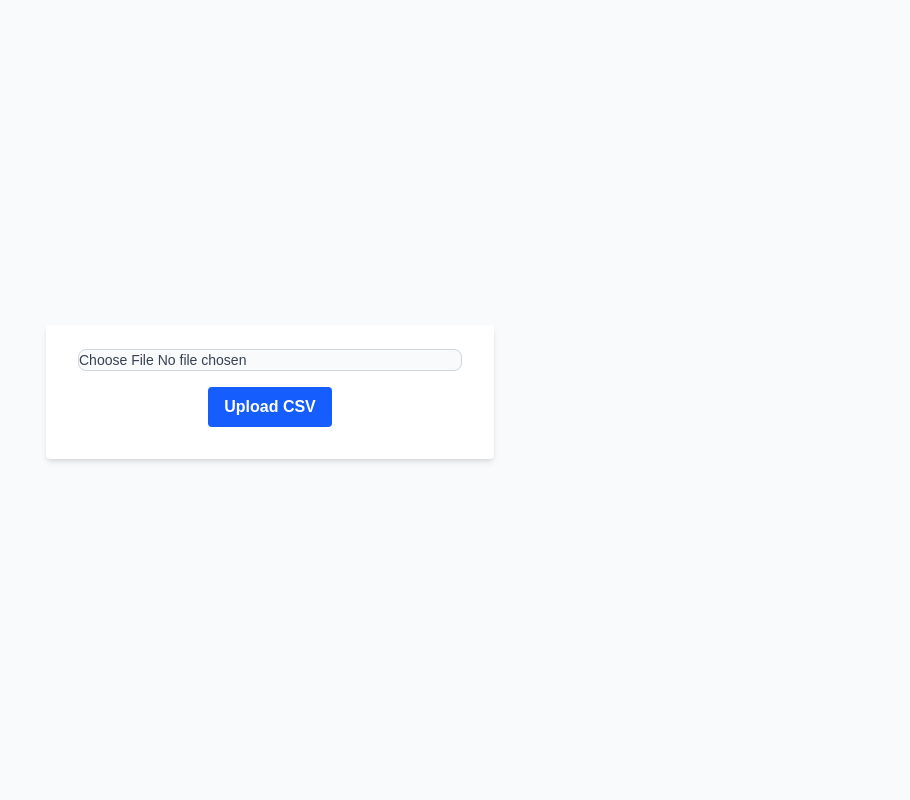
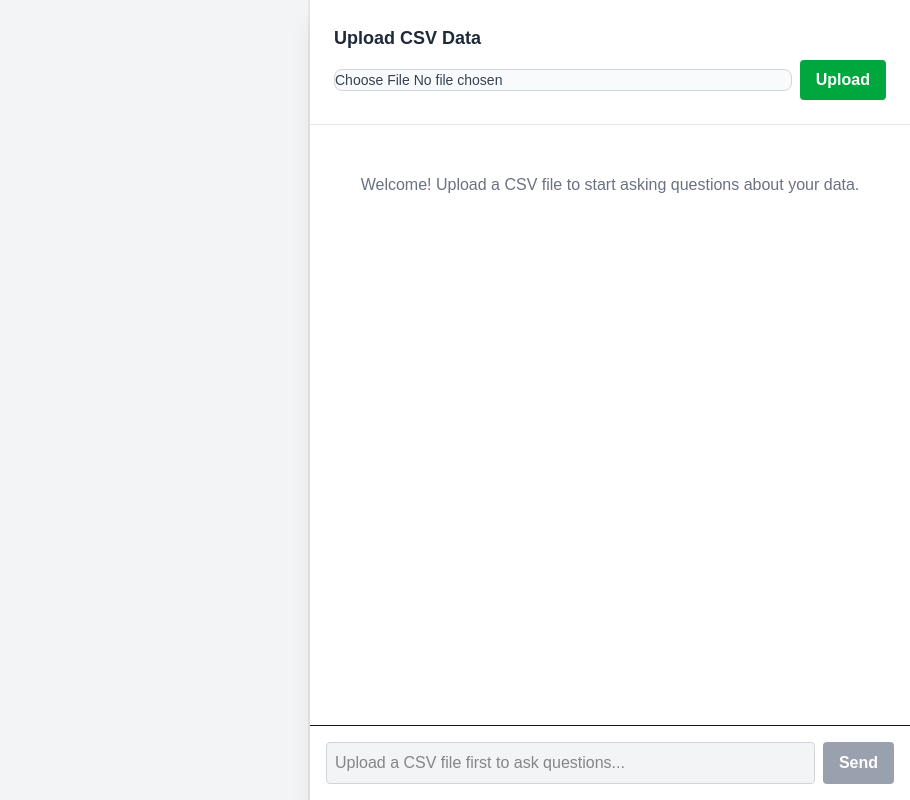
Before and after one commit to sere-nity/KGVisualiser, a Next.js app in the folder frontend/: page / in a window 1280 px wide. Shown: the whole page, without its empty margins (370-1280 px from the left). Built offline with nearby package versions, Linux system fonts and the light colour scheme.

Commit message:
feat: add chatbot

```diff
--- a/frontend/app/page.tsx
+++ b/frontend/app/page.tsx
@@ -1,17 +1,28 @@
 "use client";
 import { useRef, useState } from "react";
+import dynamic from "next/dynamic";
+
+const Plot = dynamic(() => import("react-plotly.js"), { ssr: false });
 
 export default function Home() {
   const fileInputRef = useRef<HTMLInputElement>(null);
   const [message, setMessage] = useState("");
+  const [uploadId, setUploadId] = useState<number | null>(null);
+  const [question, setQuestion] = useState("");
+  const [answer, setAnswer] = useState("");
+  const [loading, setLoading] = useState(false);
+  const [chatLoading, setChatLoading] = useState(false);
+  const [chatHistory, setChatHistory] = useState<Array<{question: string, answer: string}>>([]);
 
   const handleSubmit = async (e: React.FormEvent) => {
     e.preventDefault();
     if (!fileInputRef.current?.files?.[0]) return;
 
+    setLoading(true);
     const formData = new FormData();
     formData.append("file", fileInputRef.current.files[0]);
 
+    try {
       const res = await fetch("http://localhost:8000/upload-csv", {
         method: "POST",
         body: formData,
@@ -19,28 +30,132 @@ export default function Home() {
 
       const data = await res.json();
       setMessage(data.message || "Upload complete");
+      setUploadId(data.upload_id);
+    } catch (error) {
+      setMessage("Upload failed. Please try again.");
+    } finally {
+      setLoading(false);
+    }
+  };
+
+  const handleChat = async () => {
+    if (!question.trim()) return;
+
+    setChatLoading(true);
+    try {
+      const res = await fetch("http://localhost:8000/chat", {
+        method: "POST",
+        headers: { "Content-Type": "application/json" },
+        body: JSON.stringify({ question, upload_id: uploadId }),
+      });
+
+      const data = await res.json();
+      const newAnswer = data.answer;
+      setAnswer(newAnswer);
+      setChatHistory(prev => [...prev, { question, answer: newAnswer }]);
+      setQuestion("");
+    } catch (error) {
+      const errorMessage = "Failed to get answer. Please try again.";
+      setAnswer(errorMessage);
+      setChatHistory(prev => [...prev, { question, answer: errorMessage }]);
+      setQuestion("");
+    } finally {
+      setChatLoading(false);
+    }
   };
 
   return (
-    <main className="flex flex-col items-center justify-center min-h-screen bg-gray-50 p-8">
-      <form onSubmit={handleSubmit} className="bg-white shadow-md rounded px-8 pt-6 pb-8 mb-4 flex flex-col items-center gap-4 w-full max-w-md">
+    <main className="flex h-screen bg-gray-50">
+      {/* Left: Knowledge Graph Placeholder */}
+      <div className="flex-1 flex items-center justify-center bg-gray-100 border-r-2 border-gray-200">
+
+      </div>
+
+      {/* Right: Chatbot Panel */}
+      <div className="w-[600px] flex flex-col h-full bg-white shadow-xl">
+        {/* Upload at the top */}
+        <div className="p-6 border-b border-gray-200">
+          <h2 className="text-lg font-semibold text-gray-800 mb-2">Upload CSV Data</h2>
+          <form onSubmit={handleSubmit} className="flex gap-2 items-center">
             <input
               type="file"
               accept=".csv"
               ref={fileInputRef}
               required
-          className="block w-full text-sm text-gray-700 border border-gray-300 rounded-lg cursor-pointer bg-gray-50 focus:outline-none focus:ring-2 focus:ring-blue-500 focus:border-blue-500"
+              className="block flex-1 text-sm text-gray-700 border border-gray-300 rounded-lg cursor-pointer bg-gray-50 focus:outline-none focus:ring-2 focus:ring-blue-500 focus:border-blue-500"
             />
             <button
               type="submit"
-          className="bg-blue-600 hover:bg-blue-700 text-white font-bold py-2 px-4 rounded focus:outline-none focus:shadow-outline transition-colors duration-200"
+              disabled={loading}
+              className="bg-green-600 hover:bg-green-700 disabled:bg-gray-400 text-white font-bold py-2 px-4 rounded focus:outline-none focus:shadow-outline transition-colors duration-200"
             >
-          Upload CSV
+              {loading ? "Uploading..." : "Upload"}
             </button>
           </form>
           {message && (
-        <p className="mt-2 text-center text-green-600 font-medium">{message}</p>
+            <div className="mt-2 p-2 bg-green-50 border border-green-200 rounded-lg">
+              <p className="text-sm text-green-700">{message}</p>
+            </div>
           )}
+          {uploadId && (
+            <div className="mt-2 p-2 bg-blue-50 border border-blue-200 rounded-lg">
+              <p className="text-sm text-blue-700">
+                ✓ Data loaded (ID: {uploadId})
+              </p>
+            </div>
+          )}
+        </div>
+
+        {/* Chat area */}
+        <div className="flex-1 flex flex-col overflow-hidden">
+          <div className="flex-1 overflow-y-auto p-4 space-y-4">
+            {chatHistory.length === 0 && !uploadId && (
+              <div className="text-center text-gray-500 mt-8">
+                <p>Welcome! Upload a CSV file to start asking questions about your data.</p>
+              </div>
+            )}
+            {chatHistory.map((chat, index) => (
+              <div key={index} className="space-y-2">
+                <div className="bg-blue-100 p-3 rounded-lg max-w-xs ml-auto">
+                  <p className="text-sm font-medium text-blue-800">You:</p>
+                  <p className="text-blue-700">{chat.question}</p>
+                </div>
+                <div className="bg-gray-100 p-3 rounded-lg max-w-xs">
+                  <p className="text-sm font-medium text-gray-800">Assistant:</p>
+                  <p className="text-gray-700">{chat.answer}</p>
+                </div>
+              </div>
+            ))}
+            {chatLoading && (
+              <div className="bg-gray-100 p-3 rounded-lg max-w-xs">
+                <p className="text-sm font-medium text-gray-800">Assistant:</p>
+                <p className="text-gray-700">Thinking...</p>
+              </div>
+            )}
+          </div>
+          {/* Chat Input */}
+          <div className="bg-white border-t p-4">
+            <div className="flex gap-2">
+              <input
+                type="text"
+                value={question}
+                onChange={(e) => setQuestion(e.target.value)}
+                placeholder={uploadId ? "Ask a question about your data..." : "Upload a CSV file first to ask questions..."}
+                disabled={!uploadId}
+                className="flex-1 p-2 border border-gray-300 rounded focus:outline-none focus:ring-2 focus:ring-blue-500 disabled:bg-gray-100"
+                onKeyPress={(e) => e.key === 'Enter' && uploadId && handleChat()}
+              />
+              <button
+                onClick={handleChat}
+                disabled={chatLoading || !question.trim() || !uploadId}
+                className="bg-blue-600 hover:bg-blue-700 disabled:bg-gray-400 text-white font-bold py-2 px-4 rounded focus:outline-none focus:shadow-outline transition-colors duration-200"
+              >
+                {chatLoading ? "..." : "Send"}
+              </button>
+            </div>
+          </div>
+        </div>
+      </div>
     </main>
   );
 }
```
Also changed, not shown: 1 other file (tests, documents, lock files or other folders). Lines whose indentation alone changed are shown as unchanged.
